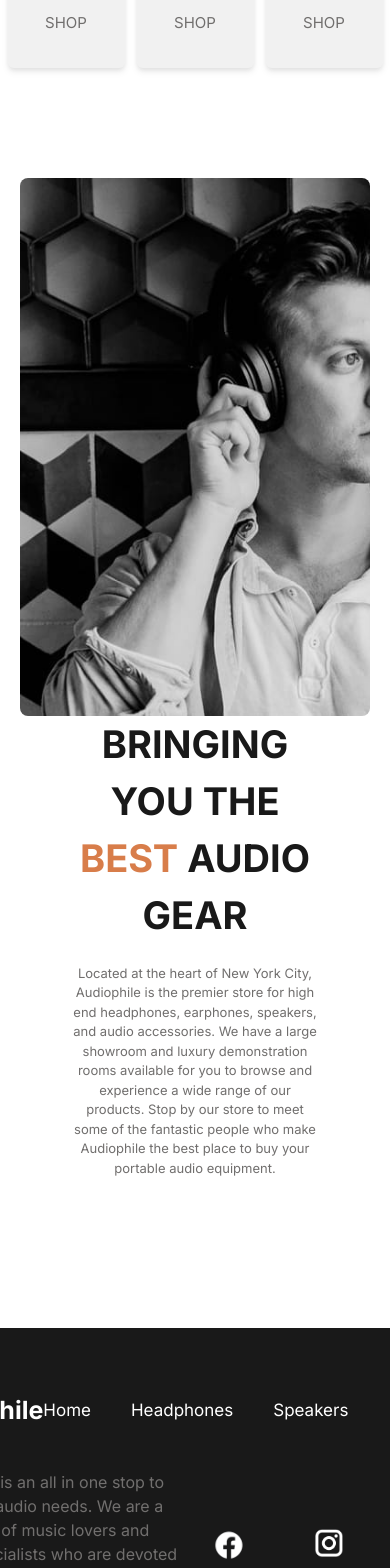
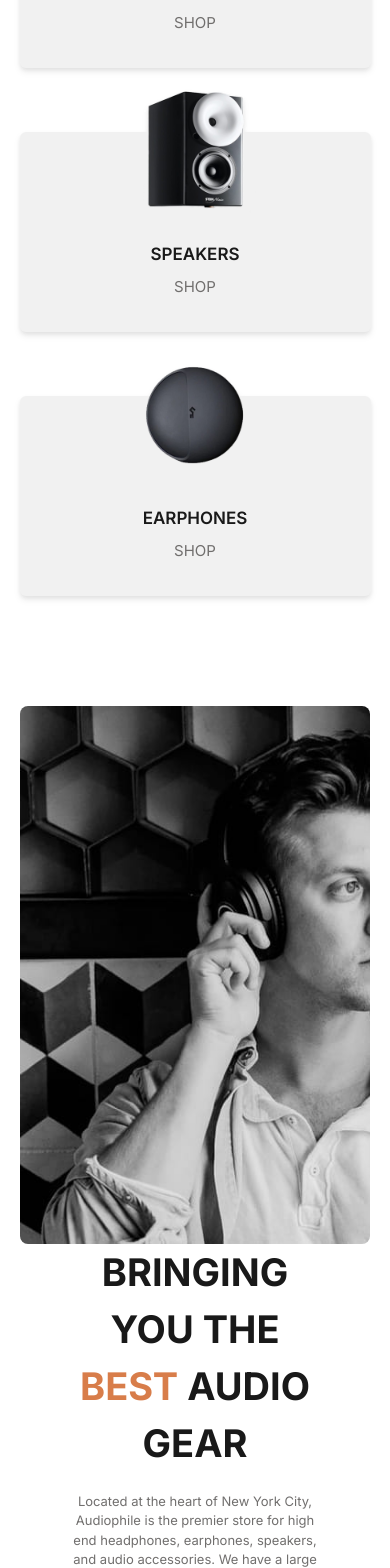
Before and after one commit to Yandelf00/updated_audiophile, a Next.js app: page /earphones in a window 390 px wide. Shown: the part 1136-2704 px from the top of the page. Built offline with nearby package versions, Linux system fonts and the light colour scheme.

Commit message:
first page done

```diff
--- a/src/components/Footer.tsx
+++ b/src/components/Footer.tsx
@@ -1,13 +1,17 @@
 import React from 'react'
 import Image from 'next/image'
+import { FaInstagram } from "react-icons/fa";
+import { FaFacebook } from "react-icons/fa";
+import { FaTwitter } from "react-icons/fa";
+
 
 export default function Footer() {
   return (
-    <div className='w-full flex justify-center mt-[150px] bg-black h-[350px]'>
+    <div className='w-full flex justify-center mt-[150px] bg-black min-h-[350px] pl-5 pr-5 sm:pb-4'>
         <div className='w-[1000px] h-full flex flex-col'>
-            <div className='flex flex-row justify-between w-full items-center pt-16'>
+            <div className='flex flex-row justify-between sm:items-center lg:justify-start w-full lg:space-y-3 items-center pt-16 lg:pt-4 lg:items-start lg:flex-col'>
                 <h1 className='text-white text-[25px] font-bold cursor-pointer'>audiophile</h1>
-                <div className='flex flex-row space-x-10'>
+                <div className='flex flex-row space-x-10 sm:flex-col sm:items-center sm:space-x-0'>
                     <h2 className='text-white hover:text-orange text-[17px] cursor-pointer transition ease-in-out duration-200'>Home</h2>
                     <h2 className='text-white hover:text-orange text-[17px] cursor-pointer transition ease-in-out duration-200'>Headphones</h2>
                     <h2 className='text-white hover:text-orange text-[17px] cursor-pointer transition ease-in-out duration-200'>Speakers</h2>
@@ -15,7 +19,7 @@ export default function Footer() {
                 </div>
             </div>
             <div className='w-full flex flex-row justify-between mt-10'>
-                <div className='w-1/2 h-[130px]'>
+                <div className='w-1/2 lg:w-full sm:text-center  h-[130px]'>
                     <p className='text-gray'>
                         Audiophile is an all in one stop to fulfill your audio needs.
                         We are a small team of music lovers and sound specialists who
@@ -23,14 +27,14 @@ export default function Footer() {
                         Come and visit our demo facility - we are open 7 days a week.
                     </p>
                 </div>
-                <div className='w-1/2 h-[130px] flex flex-row items-end justify-end'>
-                    <Image src={"/images/fcb.png"} alt='fcb' height={110} width={110} className='mt-2 cursor-pointer'/>
-                    <Image src={"/images/insta.png"} alt='insta' height={90} width={90} className='mb-3 cursor-pointer'/>
-                    <Image src={"/images/twit.png"} alt='twit' height={100} width={100} className='mb-1 cursor-pointer'/>
+            </div>
+        <div className='w-full text-gray justify-between sm:items-center sm:flex-col sm:space-y-5 flex flex-row mt-5'>
+                <p>Copyright 2021. All Rights Reserved</p>
+                <div className='w-1/2 flex flex-row sm:items-center sm:justify-center space-x-5 items-end justify-end'>
+                    <FaFacebook color='white' className='w-[24px] h-[24px] cursor-pointer'/>
+                    <FaInstagram color='white' className='w-[24px] h-[24px] cursor-pointer'/>
+                    <FaTwitter color='white' className='w-[24px] h-[24px] cursor-pointer'/>
                 </div>
-            </div>
-            <div className='w-full text-gray mt-5'>
-                <p>Copyright 2021. All Rights Reserved</p>
             </div>
         </div>
     </div>
--- a/src/components/Home/HomeYx.tsx
+++ b/src/components/Home/HomeYx.tsx
@@ -3,10 +3,11 @@ import React from 'react'
 export default function HomeYx() {
   return (
     <div className='mt-[50px] w-full flex justify-center pl-5 pr-5'>
-        <div className='w-[1000px]  flex flex-row justify-between'>
-            <div className='w-[49%] h-[300px] rounded-lg bg-[url("/images/home/desktop/image-earphones-yx1.jpg")]'>
+        <div className='w-[1000px] sm:flex-col sm:space-y-[50px] flex flex-row justify-between'>
+            <div className='w-[49%] sm:w-full h-[300px] lg:bg-[url("/images/home/tablet/image-earphones-yx1.jpg")] lg:bg-cover lg:bg-no-repeat rounded-lg
+            bg-[url("/images/home/desktop/image-earphones-yx1.jpg")]'>
             </div>
-            <div className='w-[49%] h-[300px] bg-light-gray rounded-lg flex flex-col items-start pl-24 space-y-7 justify-center'>
+            <div className='w-[49%] sm:w-full h-[300px] bg-light-gray rounded-lg flex flex-col items-start pl-24 lg:pl-5 space-y-7 justify-center'>
                 <h1 className='text-black text-[25px] font-bold'>YX1 EARPHONES</h1>
                 <button className='h-[40px] w-[150px] border
                 border-1 hover:bg-black hover:text-white
--- a/src/components/Home/HomeZxN.tsx
+++ b/src/components/Home/HomeZxN.tsx
@@ -4,12 +4,13 @@ import Image from 'next/image'
 export default function HomeZxN() {
     return (
         <div className='w-full flex justify-center mt-[120px] pl-5 pr-5'>
-            <div className='w-[1000px] flex flex-row h-[550px] bg-orange rounded-lg bg-[url("/images/home/desktop/pattern-circles.svg")]
+            <div className='w-[1000px] flex flex-row lg:flex-col h-[550px] bg-orange rounded-lg bg-[url("/images/home/desktop/pattern-circles.svg")]
             bg-left bg-no-repeat' style={{backgroundSize : '800px 800px'}}>
-                <div className='h-full w-[50%] flex  items-end justify-center'>
-                    <Image className='' src="/images/home/desktop/image-speaker-zx9.png" alt='tkt' height={350} width={350}/>
+                <div className='h-full w-[50%] lg:w-full flex  items-end justify-center'>
+                    <Image className='lg:hidden' src="/images/home/desktop/image-speaker-zx9.png" alt='tkt' height={350} width={350}/>
+                    <Image className='lg:block hidden' src="/images/home/tablet/image-speaker-zx9.png" alt='tkt' height={150} width={150}/>
                 </div>
-                <div className='w-1/2 h-full flex flex-col items-start space-y-10 justify-center'>
+                <div className='w-1/2 lg:w-full h-full flex flex-col items-start lg:items-center space-y-10 justify-center'>
                     <h1 className='text-white text-[40px] font-bold'>ZX9 SPEAKER</h1>
                     <div>
                         <p className='text-white font-thin'>Upgrade to premium speakers that are</p>
--- a/src/components/Home/HomeZxS.tsx
+++ b/src/components/Home/HomeZxS.tsx
@@ -3,8 +3,10 @@ import React from 'react'
 export default function HomeZxS() {
   return (
     <div className='w-full mt-[50px] flex justify-center pl-5 pr-5'>
-        <div className='w-[1000px] h-[300px] bg-[url("/images/home/desktop/image-speaker-zx7.jpg")] rounded-lg flex-row flex'>
-            <div className='w-1/2 h-full flex flex-col space-y-5 justify-center items-center'>
+        <div className='w-[1000px] h-[300px] bg-[url("/images/home/desktop/image-speaker-zx7.jpg")]
+        rounded-lg flex-row flex lg:bg-[url("/images/home/tablet/image-speaker-zx7.jpg")]
+        lg:bg-cover lg:bg-no-repeat sm:bg-cover sm:bg-no-repeat sm:bg-[url("/images/home/mobile/image-speaker-zx7.jpg")]'>
+            <div className='w-1/2 h-full sm:w-full flex flex-col space-y-5 justify-center items-center'>
                 <h1 className='text-black text-[25px] font-bold'>ZX7 SPEAKER</h1>
                 <button className='h-[40px] w-[150px] border
                 border-1 hover:bg-black hover:text-white
--- a/src/components/Home/Sections.tsx
+++ b/src/components/Home/Sections.tsx
@@ -4,18 +4,18 @@ import Image from 'next/image'
 export default function Sections() {
   return (
     <div className='w-full flex justify-center'>
-        <div className='w-[1000px] mt-[150px] flex flex-row space-x-3 items-center justify-center'>
-            <div className='w-[30%] relative group h-[200px] bg-light-gray rounded-md flex flex-col items-center drop-shadow-md'>
+        <div className='w-[1000px] mt-[150px] flex flex-row sm:flex-col lg:space-x-0 lg:space-y-16 space-x-3 items-center justify-center'>
+            <div className='w-[30%] sm:w-[90%] relative group h-[200px] bg-light-gray rounded-md flex flex-col items-center drop-shadow-md'>
                 <Image src={'/images/category-headphones/desktop/headphones-main.png'} alt='markeone' className='absolute top-[-80px]' height={200} width={200}/>
                 <h1 className='mt-[110px] text-[17px] text-black font-semibold'>HEADPHONES</h1>
                 <p className='cursor-pointer text-[15px] mt-2 text-gray group-hover:text-orange'>SHOP</p>
             </div>
-            <div className='w-[30%] relative group h-[200px] bg-light-gray rounded-md flex flex-col items-center drop-shadow-md'>
+            <div className='w-[30%] sm:w-[90%] relative group h-[200px] bg-light-gray rounded-md flex flex-col items-center drop-shadow-md'>
                 <Image src={'/images/category-speakers/desktop/lespeaker.png'} alt='markeone' className='absolute top-[-80px]' height={200} width={200}/>
                 <h1 className='mt-[110px] text-[17px] text-black font-semibold'>SPEAKERS</h1>
                 <p className='cursor-pointer text-[15px] mt-2 text-gray group-hover:text-orange'>SHOP</p>
             </div>
-            <div className='w-[30%] relative group h-[200px] bg-light-gray rounded-md flex flex-col items-center drop-shadow-md'>
+            <div className='w-[30%] sm:w-[90%] relative group h-[200px] bg-light-gray rounded-md flex flex-col items-center drop-shadow-md'>
                 <Image src={'/images/category-earphones/desktop/earphoones.png'} alt='markeone' className='absolute top-[-80px]' height={200} width={200}/>
                 <h1 className='mt-[110px] text-[17px] text-black font-semibold'>EARPHONES</h1>
                 <p className='cursor-pointer text-[15px] mt-2 text-gray group-hover:text-orange'>SHOP</p>
--- a/tailwind.config.ts
+++ b/tailwind.config.ts
@@ -36,7 +36,7 @@ const config: Config = {
       'md': {'max': '850px'},
       // => @media (max-width: 767px) { ... }
 
-      'sm': {'max': '726px'},
+      'sm': {'max': '480px'},
 
     },
   },
```
